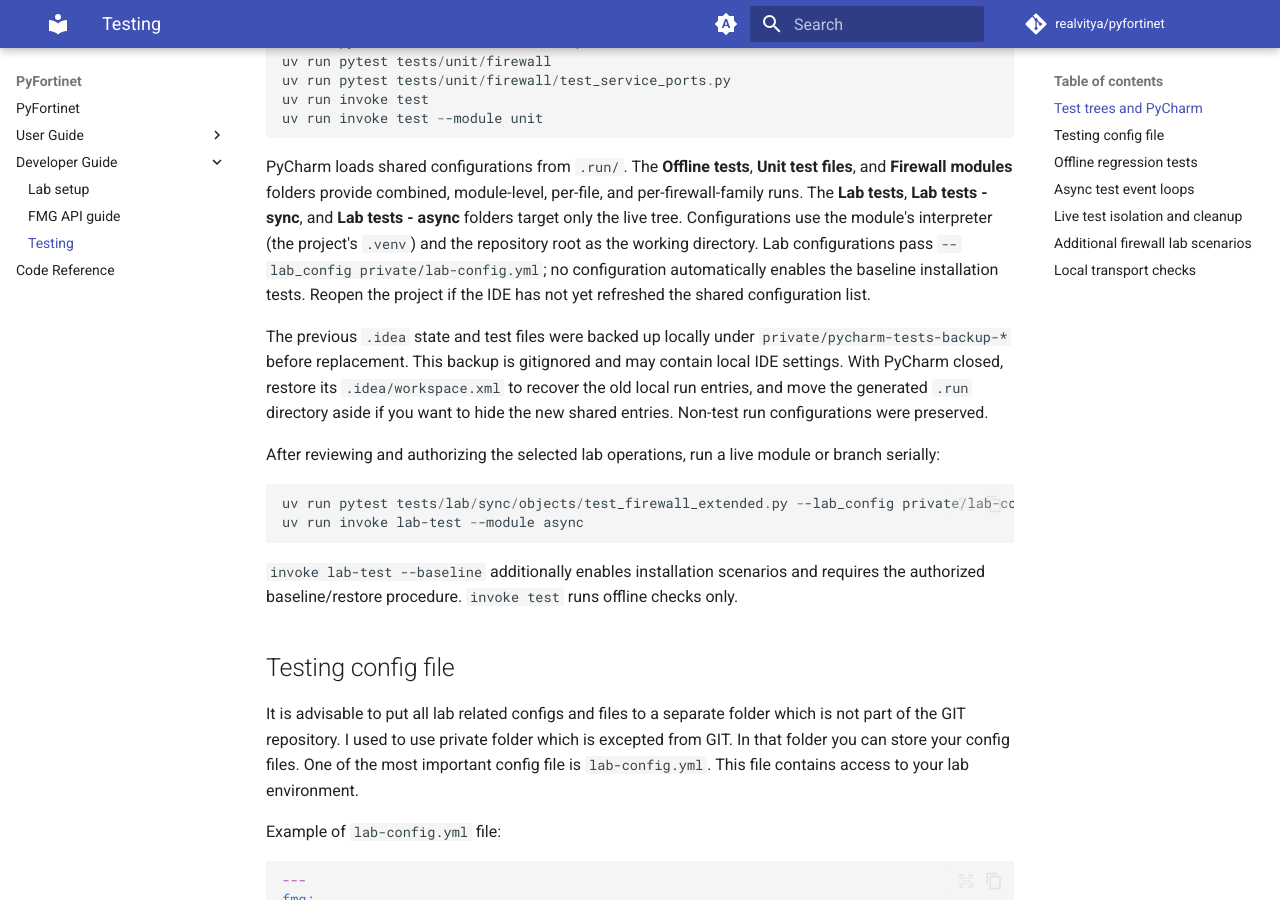
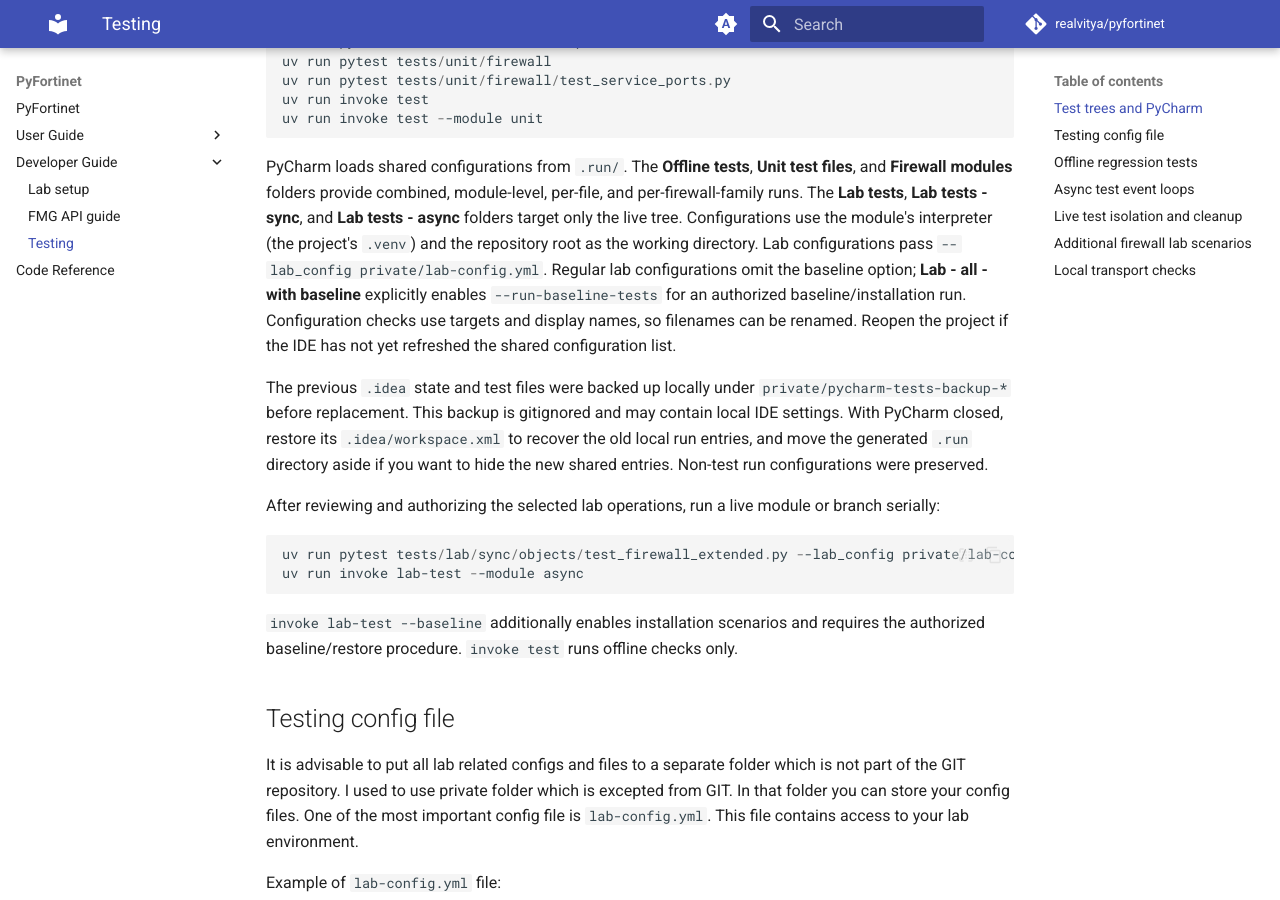
Before and after one commit to realvitya/pyfortinet, an MkDocs documentation site: the page built from docs/developer_guide/testing.md, in a window 1280 px wide and 900 px high, scrolled down 740 px. Built offline with MkDocs 1.6.1 and Material for MkDocs 9.7.7, drawn with Linux system fonts in a browser that asks for light colours; comment, search, counter and statistics services are not loaded.

Commit message:
test(ide): support renamed lab configurations
Validate shared configurations by target instead of fixed filenames. Permit the baseline flag on explicitly baseline-named lab configurations while retaining a regular lab-all target and offline/lab separation.

Preserve user-renamed XML files, their explicit baseline entry, and previously staged changes.

```diff
--- a/docs/developer_guide/testing.md
+++ b/docs/developer_guide/testing.md
@@ -40,8 +40,10 @@ PyCharm loads shared configurations from `.run/`. The **Offline tests**, **Unit
 **Firewall modules** folders provide combined, module-level, per-file, and per-firewall-family runs.
 The **Lab tests**, **Lab tests - sync**, and **Lab tests - async** folders target only the live tree.
 Configurations use the module's interpreter (the project's `.venv`) and the repository root as the
-working directory. Lab configurations pass `--lab_config private/lab-config.yml`; no configuration
-automatically enables the baseline installation tests. Reopen the project if the IDE has not yet
+working directory. Lab configurations pass `--lab_config private/lab-config.yml`. Regular lab
+configurations omit the baseline option; **Lab - all - with baseline** explicitly enables
+`--run-baseline-tests` for an authorized baseline/installation run. Configuration checks use
+targets and display names, so filenames can be renamed. Reopen the project if the IDE has not yet
 refreshed the shared configuration list.
 
 The previous `.idea` state and test files were backed up locally under
```
Also changed, not shown: .run/README.md (+7 -3 lines), 1 other file.
